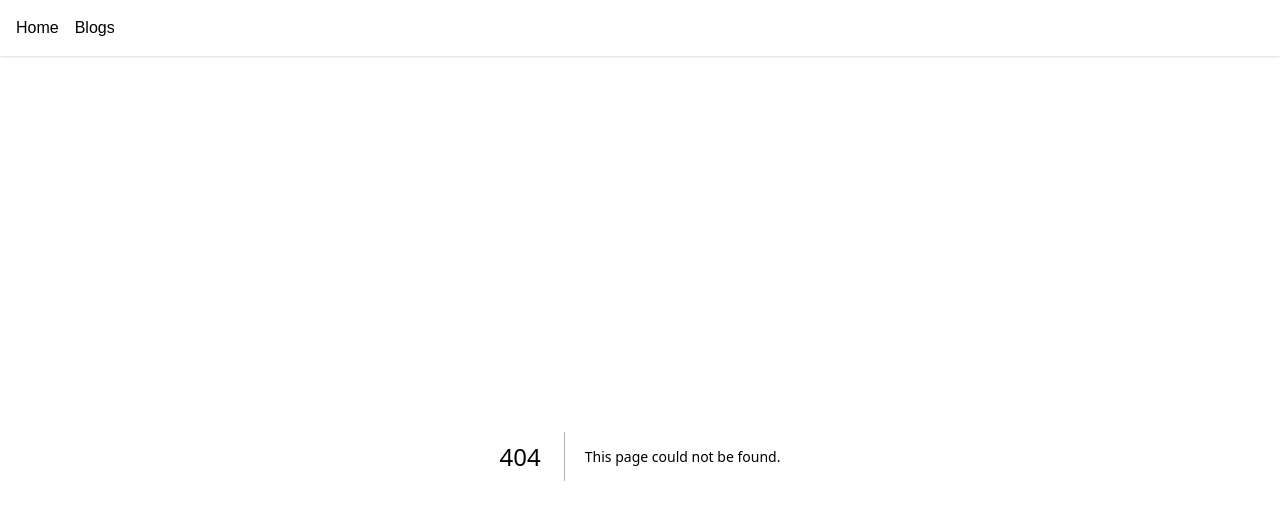
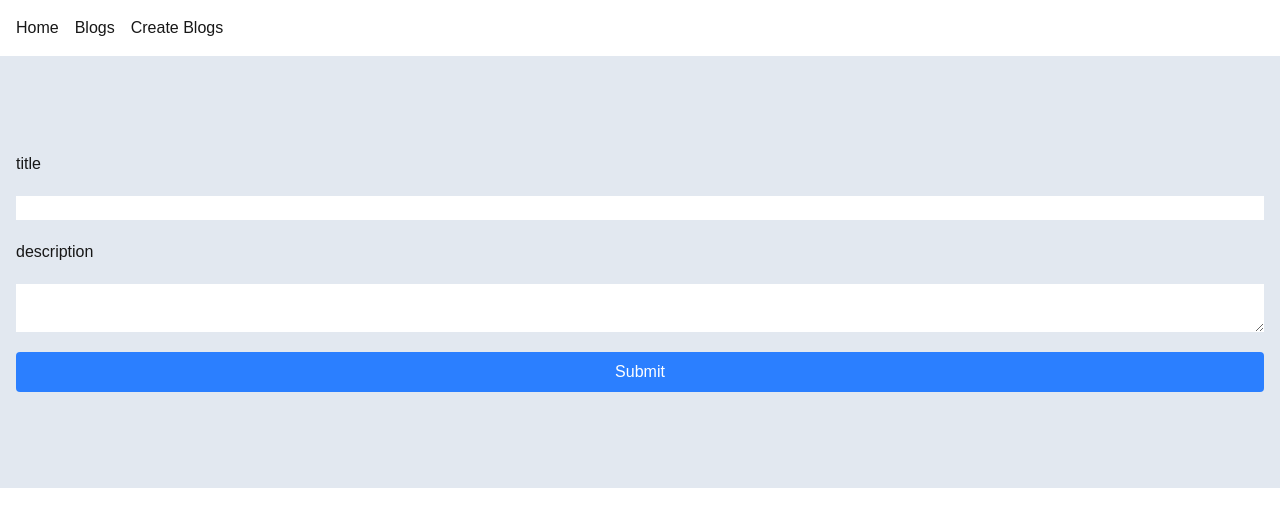
Before and after one commit to shakiba-vakili/Blog, a Next.js app: page /create-blog in a window 1280 px wide. Before the commit this address had no page. Shown: the top 526 px of the page. Built offline with nearby package versions, Linux system fonts and the light colour scheme.

Commit message:
send POST request to json-server with new article . reset title and description fields after submi. improve form styling for better UX

```diff
--- a/src/app/blogs/[id]/page.tsx
+++ b/src/app/blogs/[id]/page.tsx
@@ -7,7 +7,8 @@ interface IArticleProps {
 }
 
 async function Article(props: IArticleProps) {
-    const {id} = await props.params
+    const {id} = await props.params;
+
     const result = await fetch(`http://localhost:3001/articles/${id}`)
     const data = (await result.json()) as IGetArticles
 
--- /dev/null
+++ b/src/app/components/CreateArticle.tsx
@@ -0,0 +1,49 @@
+'use client'
+
+import { useState } from "react"
+
+function CreateArticle() {
+    const [title,setTitle] = useState("")
+    const [description,setDescription] = useState("")
+ const handleCreateArticle = async () => {
+    try {
+      const res = await fetch("http://localhost:3001/articles", {
+        method: "POST",
+        headers: {
+          "Content-Type": "application/json"
+        },
+        body: JSON.stringify({
+                    id: Date.now().toString(),
+          title,
+          description
+        }),
+      })
+
+      if (!res.ok) {
+        throw new Error("Failed to create article")
+      }
+
+      // Reset form
+      setTitle("")
+      setDescription("")
+      alert("Article created successfully!")
+    } catch (error) {
+      console.error(error)
+      alert("Error creating article")
+    }
+  }
+  return (
+    <div className="bg-slate-200 py-24 flex flex-col px-4 gap-5">
+            <label>title</label>
+            <input type="text" value={title} onChange={(e) => setTitle(e.target.value)} className='bg-white' />
+            <label>description</label>
+            <textarea value={description} className='bg-white' onChange={(e) => setDescription(e.target.value)}></textarea>
+ <button
+        onClick={handleCreateArticle}
+        className="bg-blue-500 text-white py-2 px-4 rounded hover:bg-blue-600 transition"
+      >
+        Submit
+      </button>            </div>  )
+}
+
+export default CreateArticle
--- a/src/app/components/Navbar.tsx
+++ b/src/app/components/Navbar.tsx
@@ -6,7 +6,8 @@ function Navbar() {
     className='shadow p-4'
     >
         <Link className='mr-4' href="/">Home</Link>
-        <Link href="/blogs">Blogs</Link>
+        <Link className="mr-4" href="/blogs">Blogs</Link>
+        <Link href="/create-blog">Create Blogs</Link>
 
 
     </div>
--- /dev/null
+++ b/src/app/create-blog/page.tsx
@@ -0,0 +1,13 @@
+import React from 'react'
+import Container from '../components/Container'
+import CreateArticle from '../components/CreateArticle'
+
+function CreateBlog() {
+  return (
+    <Container>
+        <CreateArticle/>
+    </Container>
+  )
+}
+
+export default CreateBlog
--- a/src/database/db.json
+++ b/src/database/db.json
@@ -29,6 +29,11 @@
       "id": "6",
       "title": "Mastering Texture Quality",
       "description": "How adjusting texture settings can boost performance and visual fidelity."
+    },
+    {
+      "id": "1760433572148",
+      "title": "aaa",
+      "description": "sssssssssss"
     }
   ]
 }
```
